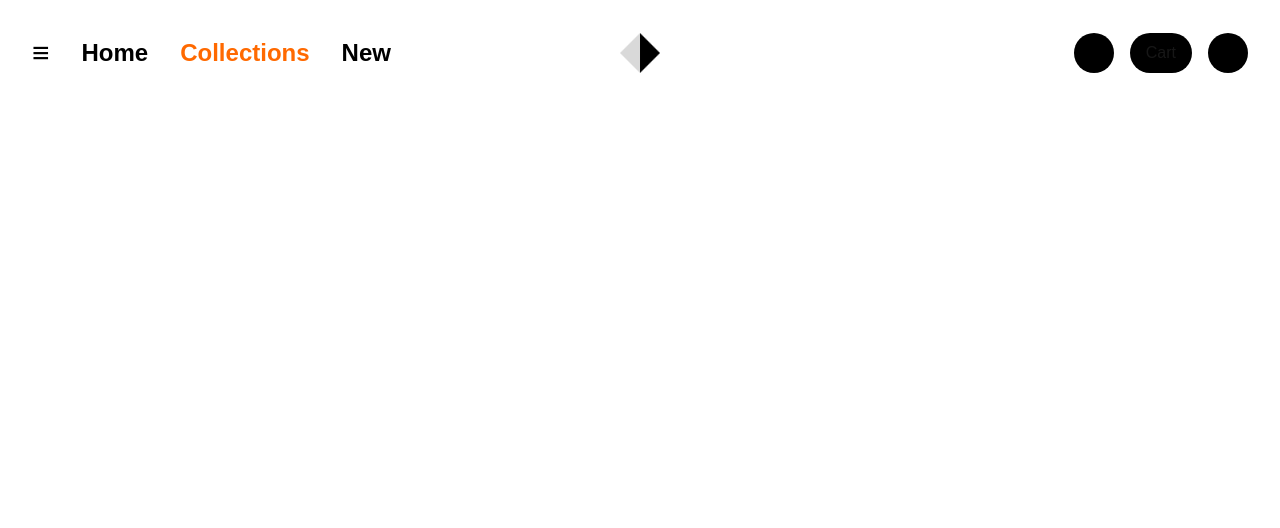
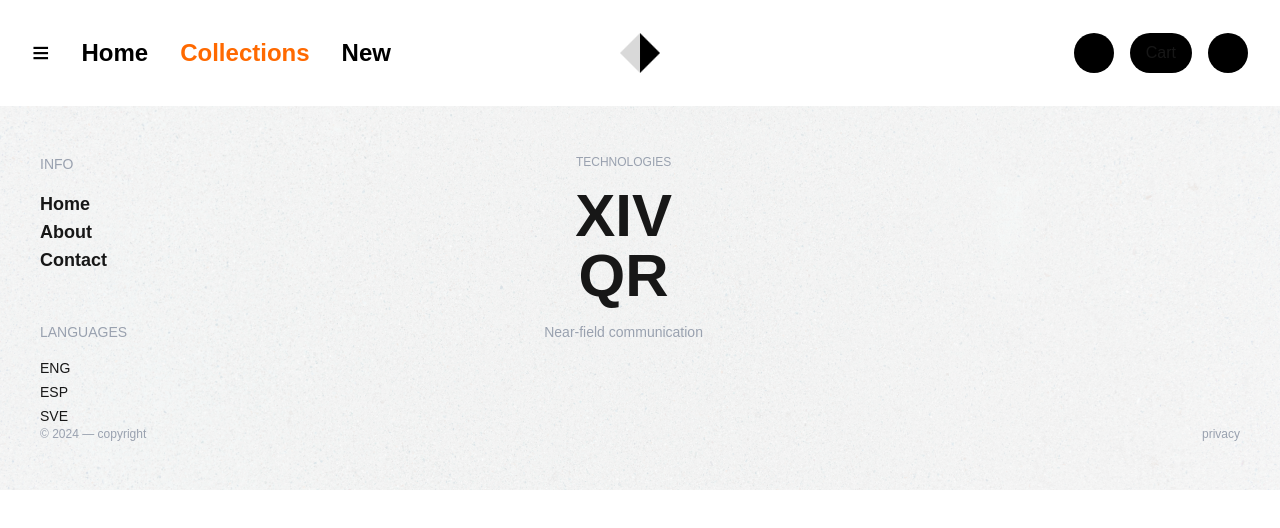
Before and after one commit to m1tywaflow/shop, a Next.js app: page /collections in a window 1280 px wide. Shown: the top 528 px of the page. Built offline with nearby package versions, Linux system fonts and the light colour scheme; some icons are missing.

Commit message:
update
Signed-off-by: Mitya <mitywaflow@gmail.com>

```diff
--- a/app/components/homeComponents/Hero/HeroContent.tsx
+++ b/app/components/homeComponents/Hero/HeroContent.tsx
@@ -34,7 +34,7 @@ const HeroContent = () => {
         <div className="flex gap-10">
           <div className="bg-gray-100 p-6">
             <Image
-              src="/heroImg/whiteCLothes.png"
+              src="/heroImg/whiteClothes.png"
               alt="Clothes"
               width={420}
               height={520}
@@ -43,7 +43,7 @@ const HeroContent = () => {
           </div>
           <div className="bg-gray-100 p-6">
             <Image
-              src="/heroImg/blackCLothes.png"
+              src="/heroImg/blackClothes.png"
               alt="Clothes"
               width={420}
               height={520}
--- a/app/components/homeComponents/Hero/HeroSection.tsx
+++ b/app/components/homeComponents/Hero/HeroSection.tsx
@@ -2,9 +2,7 @@ import HeroContent from "./HeroContent";
 const HeroSection = () => {
   return (
     <>
-      <section>
-        <HeroContent />
-      </section>
+      <HeroContent />
     </>
   );
 };
--- /dev/null
+++ b/app/components/layout/Footer/Footer.tsx
@@ -0,0 +1,47 @@
+import FooterNavi from "./FooterNavi";
+import Link from "next/link";
+
+const Footer = () => {
+  return (
+    <footer
+      className="w-full flex flex-col justify-between px-10 py-12"
+      style={{
+        backgroundImage: "url('/bg/noisybackground.png')",
+        backgroundSize: "cover",
+        backgroundPosition: "center",
+      }}
+    >
+      <div className="flex justify-between items-start">
+        <div className="flex flex-col gap-12 text-sm">
+          <div>
+            <p className="text-gray-400 mb-4">INFO</p>
+            <FooterNavi />
+          </div>
+          <div>
+            <p className="text-gray-400 mb-4">LANGUAGES</p>
+            <div className="flex flex-col gap-1">
+              <Link href="/">ENG</Link>
+              <Link href="/">ESP</Link>
+              <Link href="/">SVE</Link>
+            </div>
+          </div>
+        </div>
+        <div className="flex flex-col items-center text-center">
+          <p className="text-xs text-gray-400 mb-4">TECHNOLOGIES</p>
+          <div className="text-6xl font-bold leading-none">
+            <div>XIV</div>
+            <div>QR</div>
+          </div>
+          <p className="text-sm text-gray-400 mt-4">Near-field communication</p>
+        </div>
+        <div className="w-30" />
+      </div>
+      <div className="flex justify-between text-xs text-gray-400">
+        <p>© 2024 — copyright</p>
+        <Link href="/privacy">privacy</Link>
+      </div>
+    </footer>
+  );
+};
+
+export default Footer;
--- /dev/null
+++ b/app/components/layout/Footer/FooterNavi.tsx
@@ -0,0 +1,23 @@
+"use client";
+import Link from "next/link";
+import { type NavigationItem } from "@/app/types/Navigation";
+
+const navItems: NavigationItem[] = [
+  { path: "/", label: "Home" },
+  { path: "/about", label: "About" },
+  { path: "/contact", label: "Contact" },
+];
+
+const FooterNavi = () => {
+  return (
+    <div className="flex flex-col text-lg font-bold">
+      {navItems.map(({ path, label }) => (
+        <Link key={path} href={path}>
+          {label}
+        </Link>
+      ))}
+    </div>
+  );
+};
+
+export default FooterNavi;
--- a/app/layout.tsx
+++ b/app/layout.tsx
@@ -2,6 +2,7 @@ import type { Metadata } from "next";
 import { Geist, Geist_Mono } from "next/font/google";
 import Header from "./components/layout/Header/Header";
 import "./globals.css";
+import Footer from "./components/layout/Footer/Footer";
 import LenisProvider from "./components/providers/LenisProvider";
 const geistSans = Geist({
   variable: "--font-geist-sans",
@@ -31,6 +32,7 @@ export default function RootLayout({
         <LenisProvider>
           <Header />
           <main>{children}</main>
+          <Footer />
         </LenisProvider>
       </body>
     </html>
```
